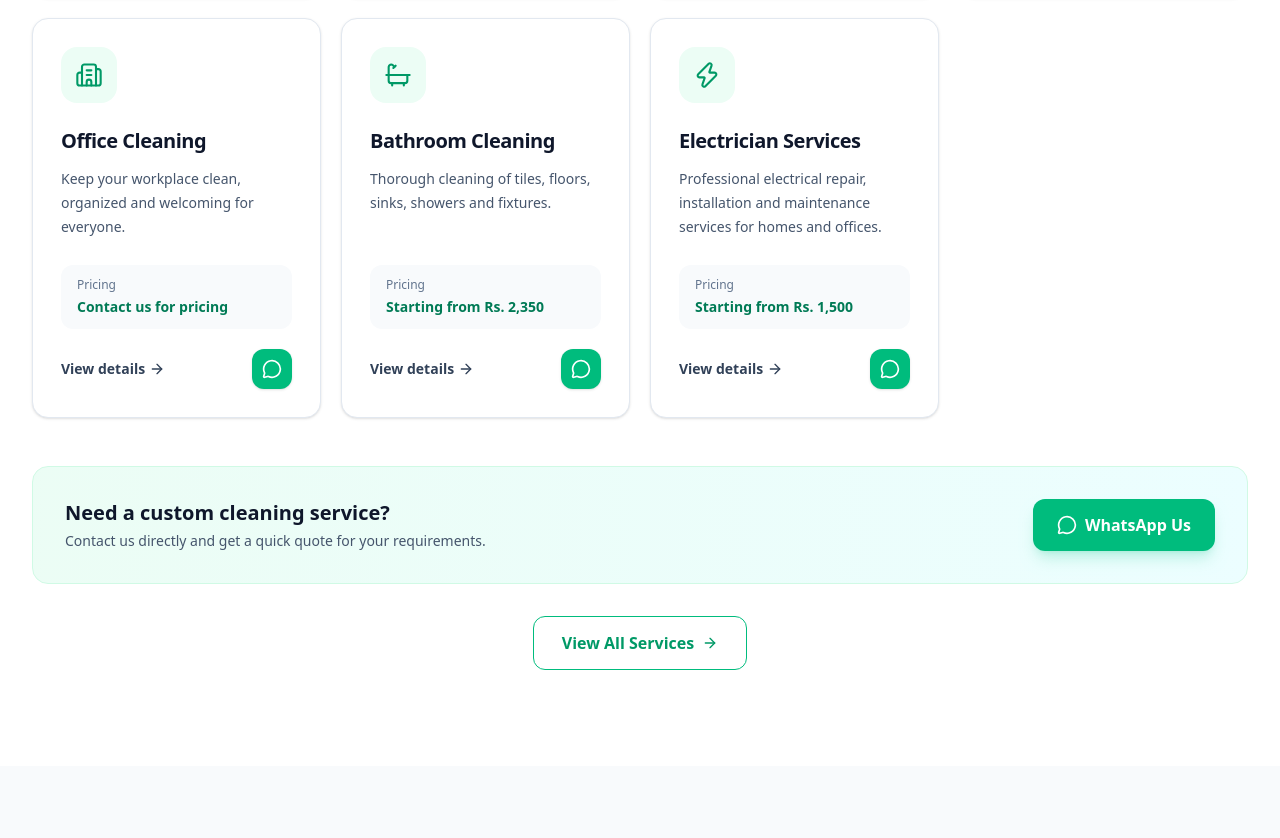
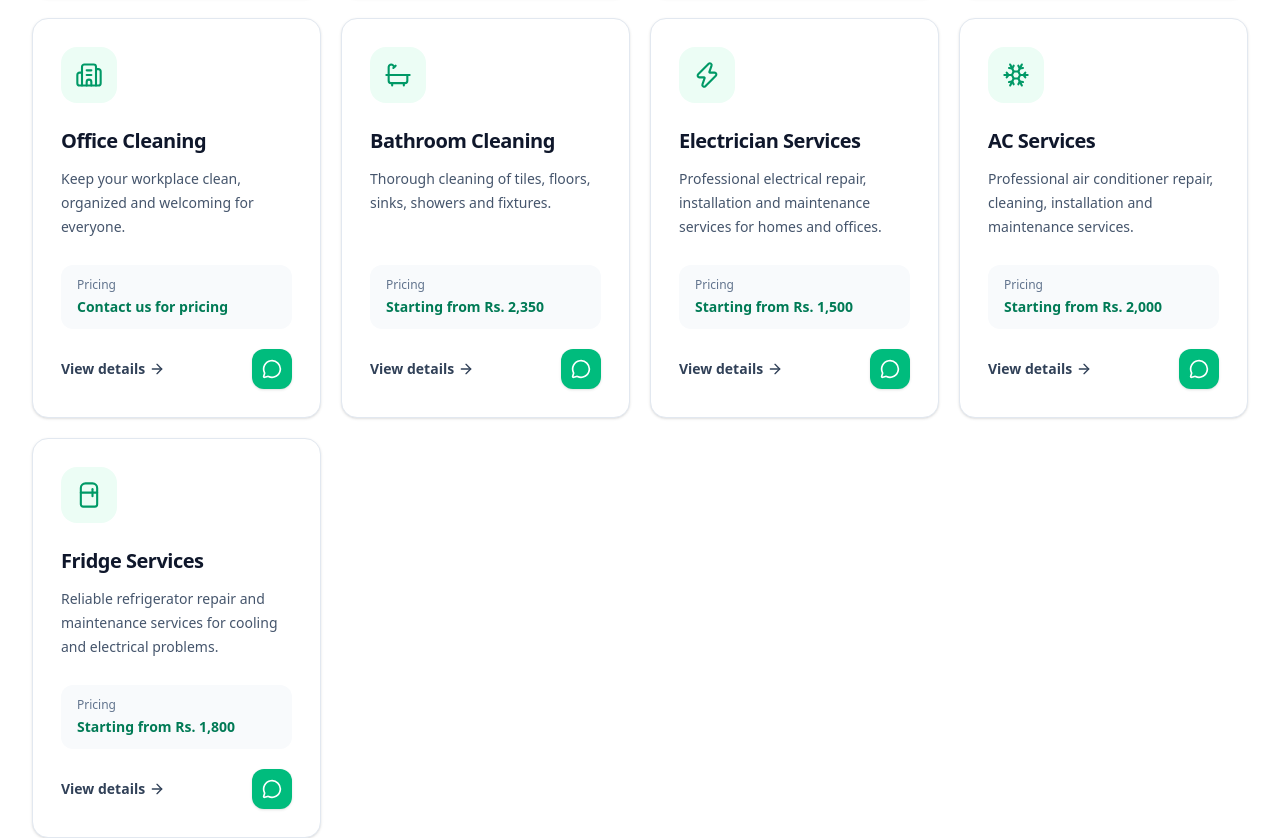
Before and after one commit to homegreenshine-netizen/greenshinehome, a Next.js app: page / in a window 1280 px wide. Shown: the part 1680-2518 px from the top of the page. Built offline with nearby package versions, Linux system fonts and the light colour scheme; a web font is replaced by a local one.

Commit message:
update it 2 time

```diff
--- a/app/booking/page.tsx
+++ b/app/booking/page.tsx
@@ -54,7 +54,9 @@ const services = [
   "Bathroom Cleaning",
   // "Plumbing",
   // "Helper Service",
-  "AC, Fridge & Electrician Services",
+  "AC",
+  "Fridge",
+  "Electrician Services",
 ];
 
 const areas = [
--- a/app/components/home/ServiceData.ts
+++ b/app/components/home/ServiceData.ts
@@ -8,6 +8,8 @@ import {
   Wrench,
   Users,
   Zap,
+  Refrigerator,
+  Snowflake,
 } from "lucide-react";
 export const services = [
     {
@@ -130,7 +132,8 @@ export const services = [
     //   price: "Contact us for pricing",
     //   visitFee: "Get a quote on WhatsApp",
     // },
-    {
+
+  {
   icon: Zap,
   title: "Electrician Services",
   description:
@@ -146,4 +149,37 @@ export const services = [
   visitFee: "Visit & inspection fee: Rs. 500",
 },
 
+{
+  icon: Snowflake,
+  title: "AC Services",
+  description:
+    "Professional air conditioner repair, cleaning, installation and maintenance services.",
+  details: [
+    "AC general service and cleaning",
+    "Gas charging and leakage checking",
+    "AC installation and removal",
+    "Cooling problem troubleshooting",
+    "Compressor and electrical fault repair",
+  ],
+  price: "Starting from Rs. 2,000",
+  visitFee: "Visit & inspection fee: Rs. 500",
+},
+
+{
+  icon: Refrigerator,
+  title: "Fridge Services",
+  description:
+    "Reliable refrigerator repair and maintenance services for cooling and electrical problems.",
+  details: [
+    "Cooling problem diagnosis",
+    "Gas leakage checking and charging",
+    "Compressor repair and replacement",
+    "Thermostat and sensor repair",
+    "Electrical fault troubleshooting",
+  ],
+  price: "Starting from Rs. 1,800",
+  visitFee: "Visit & inspection fee: Rs. 500",
+},
+
+
   ];
```
